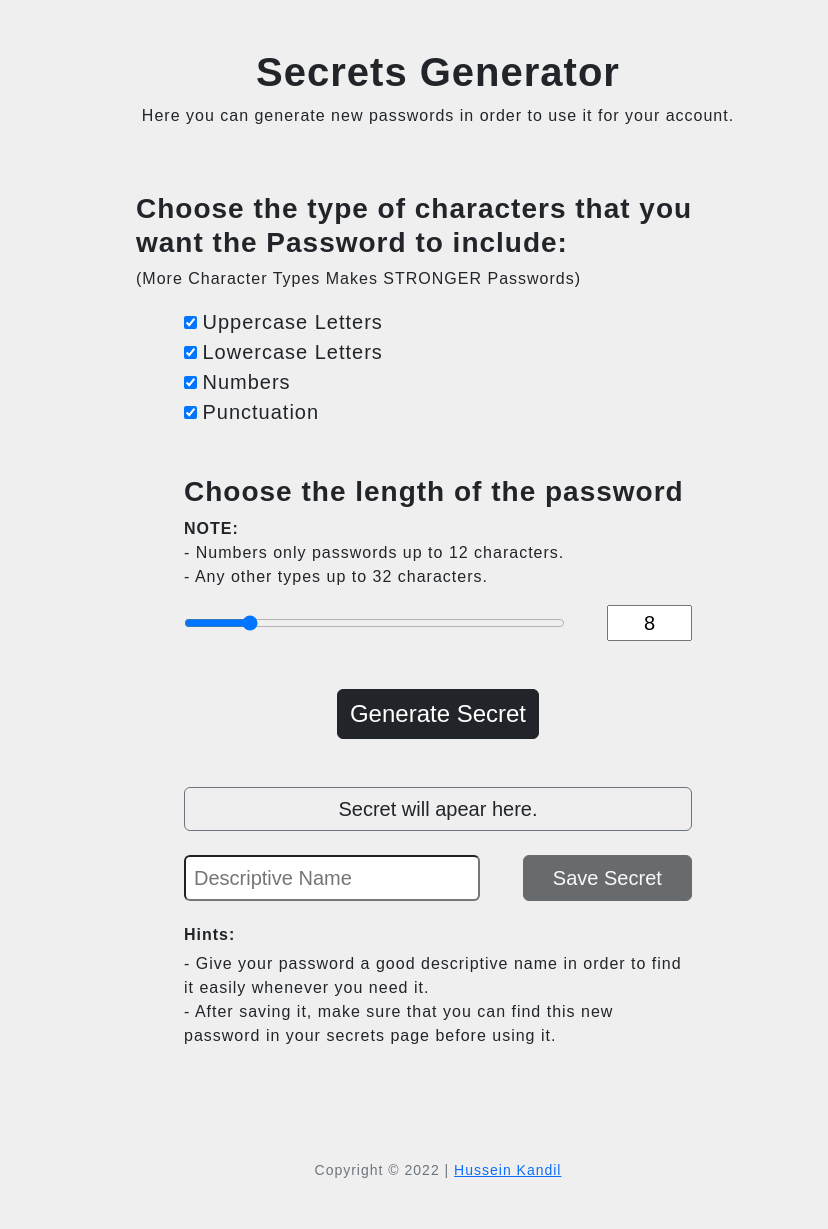
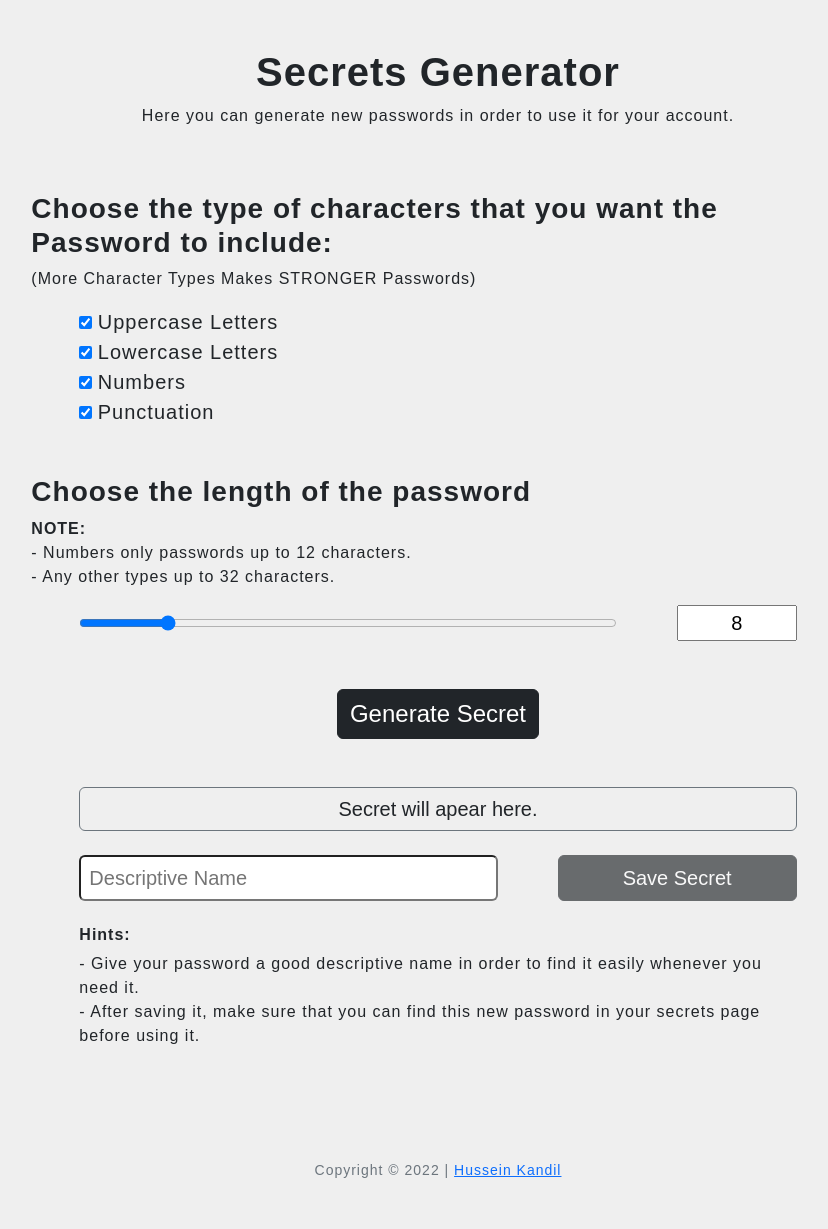
Before and after one commit to hussein-m-kandil/secret-keeper, a Flask app: page /secretGenerator in a window 1280 px wide. Shown: the part 88-1317 px from the top of the page, without its empty margins (202-1030 px from the left). Run offline with Flask 2, Linux system fonts and the light colour scheme; a user stored in the database is signed in; some libraries are stand-ins or nearby versions.

Commit message:
Modifying the front-end layout.

```diff
--- a/templates/gen_password.html
+++ b/templates/gen_password.html
@@ -3,7 +3,7 @@
 {% block title %}Secrets Generator{% endblock %}
 
 {% block main %}
-    <div class="row row-cols-1 col-12 col-sm-10 col-md-8 col-lg-6 mx-auto">
+    <div class="row row-cols-1 col-12 col-md-10 col-lg-8 mx-auto">
         <h1 class="col fw-bold text-center mx-auto">Secrets Generator</h1>
         <p class="col fs-6 fw-light text-center mx-auto">Here you can generate new passwords in order to use it for your account.</p>
         <div class="col mt-5">
@@ -13,7 +13,7 @@
             <p class="fs-6 fw-light text-start">(More Character Types Makes STRONGER Passwords)</p>
         </div>
     </div>
-    <div class="row row-cols-1 col-12 col-sm-10 col-md-8 col-lg-6 mx-auto">
+    <div class="row row-cols-1 col-12 col-md-10 col-lg-8 mx-auto">
         <form name="pass-gen-form" id="pass-gen-form" action="/secretGenerator" method="post">
             <div class="col mb-5 px-2 px-sm-5">
                 <input class="" name="upper" id="upper" type="checkbox" value="upper" checked/>
@@ -33,16 +33,18 @@
                     Punctuation
                 </label><br/>
             </div>
-            <div class="col mb-5 px-2 px-sm-5">
+    <div class="col mt-5">
         <h3 class="fw-bold text-start">Choose the length of the password</h3>
         <p class="fs-6 fw-light text-start">
             <span class="fw-bold">NOTE:</span><br/>
                 - Numbers only passwords up to 12 characters.<br/>
                 - Any other types up to 32 characters.
         </p>
+        <div class="col mb-5 px-2 px-sm-5">
             <div class="row row g-3 mx-auto text-center justify-content-between">
                 <input class="col-12 col-sm-9 mx-auto mx-sm-0 ps-2 fs-5" name="pass-len" id="pass-len" type="range" min="4" max="32" step="1" value="8" />
                 <input class="col-4 col-sm-2 mx-auto mx-sm-0 fs-5 text-center" name="pass-len-val" id="pass-len-val" type="text" value="8" />
+            </div>
         </div>
     </div>
             <div class="col text-center my-5">
@@ -52,7 +54,7 @@
             </div>
         </form>
     </div>
-    <div class="row row-cols-1 col-12 col-sm-10 col-md-8 col-lg-6 mx-auto mb-5 px-2 px-sm-5">
+    <div class="row row-cols-1 col-12 col-md-10 col-lg-8 mx-auto mb-5 px-2 px-sm-5">
         <form name="pass-save-form" id="pass-save-form" action="/saveSecret" method="post">
             <div class="col text-center mb-4">
                 <input class="form-control-plaintext border border-1 border-secondary rounded text-center mx-auto fs-5" name="gen-pass" id="gen-pass" type="text" value="Secret will apear here." aria-label="Generated Password" readonly />
--- a/templates/index.html
+++ b/templates/index.html
@@ -23,7 +23,7 @@
                     <i class="bi bi-eye-fill"></i>
                 </span>
             </div>
-            <div class="row g-5 row-cols-2 text-center mx-auto mb-5 justify-content-between align-items-center">
+            <div class="row g-3 row-cols-2 text-center mx-auto mb-5 justify-content-between align-items-center">
                 <button class="col-auto btn btn-dark mx-auto fs-5 text-danger" type="submit" form="secrets" id="del-btn" value="delete" disabled>Delete Secret</button>
                 <button class="col-auto btn btn-dark mx-auto fs-5 text-light-gray" type="submit" form="secrets" id="ren-btn" value="rename" disabled>Rename Secret</button>
             </div>
```
Also changed, not shown: secret_keeper.db. Lines whose indentation alone changed are shown as unchanged.
